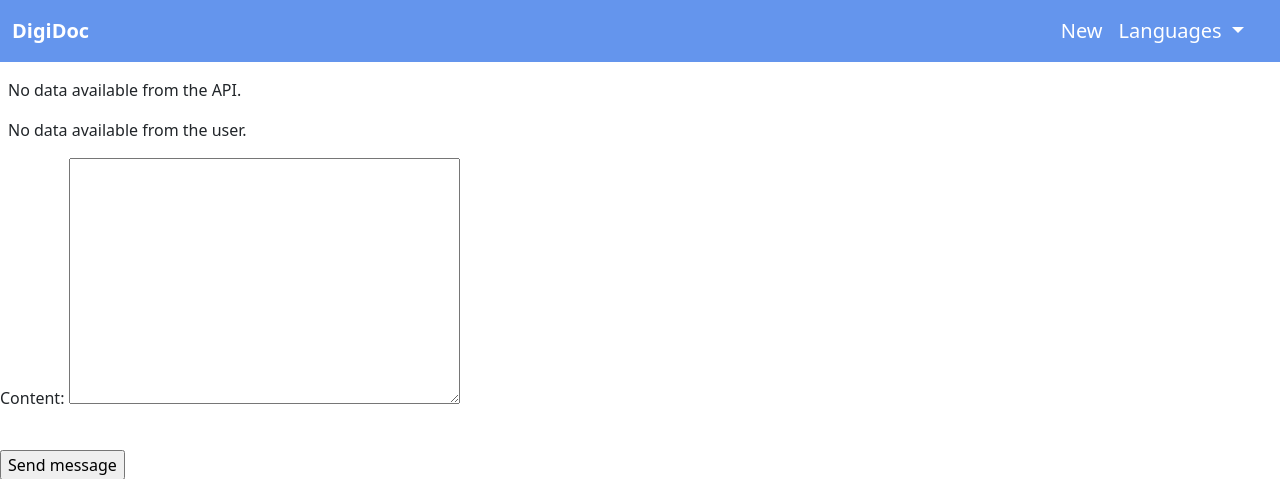
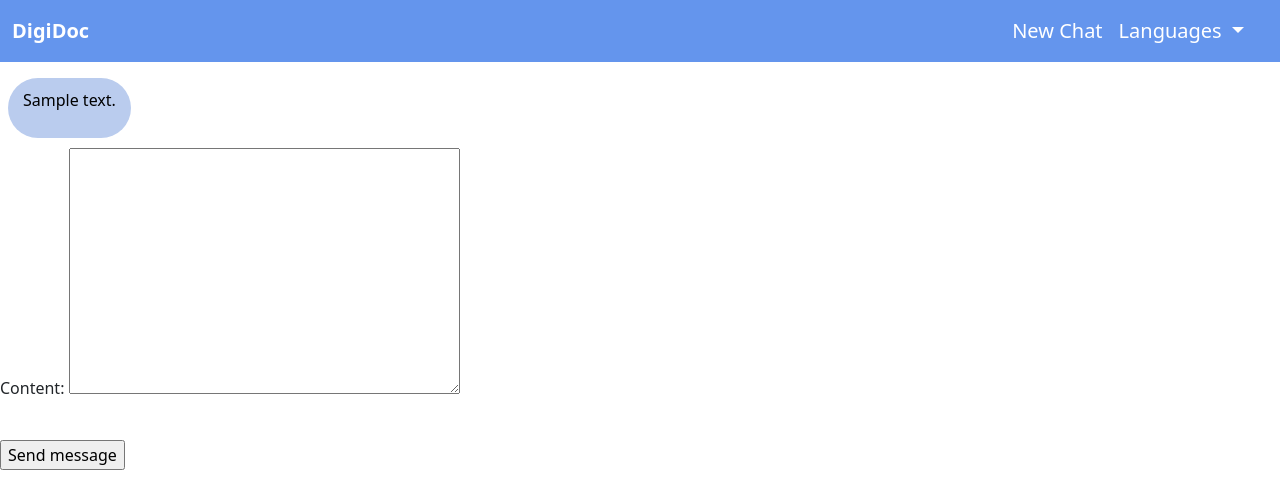
Before and after one commit to alex-enc/DigitalDoctor, a Django app: page /chat/ in a window 1280 px wide. Shown: the top 479 px of the page. Run offline with Django 4.2, Linux system fonts and the light colour scheme; tables that the repository leaves empty hold one stand-in row (values such as "Sample post"); parts of the project's set-up code (start-up, migrations or seed data) failed here and were passed over.

Commit message:
Get user input to display on screen, delete message db after every new session is created

```diff
--- a/digidoc/templates/chat.html
+++ b/digidoc/templates/chat.html
@@ -19,7 +19,7 @@
                 </ul>
                 <ul class="navbar-nav ml-auto">
                     <li class="nav-item menu-item">
-                        <a class="nav-link active" aria-current="page" href="#">New</a>
+                        <a href="{% url 'new_chat' %}" class="nav-link active" aria-current="page" href="#">New Chat</a>
                     </li>
                     <li class="nav-item dropdown menu-item">
                         <a class="nav-link active dropdown-toggle" href="#" role="button" data-bs-toggle="dropdown" aria-expanded="false">
@@ -59,28 +59,32 @@
     <div class="mt-3 ms-2">
         {% if messages %}
             {% for message in messages %}
-                <div class="api-message-bubble d-inline-block">
-                    <p>{{ message.text }}</p>
-                </div>
-                <br>
+                {% if message.sender == "DigiDoc" %}
+                    <div class="api-message-bubble d-inline-block">
+                        <p>{{ message.content }}</p>
+                    </div>
+                    <br>
+                {% else %}
+                    <div class="user-message-bubble d-inline-block">
+                        <p>{{ message.content }}</p>
+                    </div>
+                    <br>
+                {% endif %}
             {% endfor %}
         {% else %}
-            <p>No data available from the API.</p>
+            <p>No data available from the digiDoc or user.</p>
         {% endif %}
-        {% if user_message %}
-            {% for message in user_message %}
-                <div class="user-message-bubble d-inline-block">
-                    <p>{{ message.text }}</p>
-                </div>
-                <br>
-            {% endfor %}
-        {% else %}
-            <p>No data available from the user.</p>
-    {% endif %}
+
     </div>
 
     {% csrf_token %}
-
+    <form action="{% url 'chat'%}" method="post">
+        {% csrf_token %}
+        <!-- generates sign up form object from forms.py -->
+        {{ form.as_p }}
+        <br />
+        <input type="submit" value="Send message">
+    </form>
     <div class="container fixed-bottom mb-3 input-box">
         <div class="row mb-3">
             <div class="col-11">
@@ -96,14 +100,8 @@
             </div>
         </div>
     </div>
-    <form action="{% url 'send_message'%}" method="post">
-        {% csrf_token %}
-        <!-- generates sign up form object from forms.py -->
-        {{ form.as_p }}
-        <br />
-        <input type="submit" value="Send message">
-    </form>
-    <script>
+
+    <!-- <script>
         document.getElementById('message-form').addEventListener('submit', function(event) {
             event.preventDefault();
 
@@ -127,7 +125,7 @@
                 console.error('Error:', error);
             });
         });
-    </script>
+    </script> -->
 
     <script src="https://cdn.jsdelivr.net/npm/@popperjs/core@2.11.8/dist/umd/popper.min.js" integrity="sha384-I7E8VVD/ismYTF4hNIPjVp/Zjvgyol6VFvRkX/vR+Vc4jQkC+hVqc2pM8ODewa9r" crossorigin="anonymous"></script>
     <script src="https://cdn.jsdelivr.net/npm/bootstrap@5.3.2/dist/js/bootstrap.min.js" integrity="sha384-BBtl+eGJRgqQAUMxJ7pMwbEyER4l1g+O15P+16Ep7Q9Q+zqX6gSbd85u4mG4QzX+" crossorigin="anonymous"></script>
--- a/digidoc/templates/home.html
+++ b/digidoc/templates/home.html
@@ -19,7 +19,7 @@
                 </ul>
                 <ul class="navbar-nav ml-auto">
                     <li class="nav-item menu-item">
-                        <a class="nav-link active" aria-current="page" href="#">New</a>
+                        <a href="{% url 'new_chat' %}" class="nav-link active" aria-current="page" href="#">New Chat</a>
                     </li>
                     <li class="nav-item dropdown menu-item">
                         <a class="nav-link active dropdown-toggle" href="#" role="button" data-bs-toggle="dropdown" aria-expanded="false">
@@ -64,7 +64,7 @@
                             <h1 class="logo card-title mb-3"><strong>DigiDoc</strong></h1>
                         </div>
                         <div class="mb-3" style="text-align: center; align-items: center; justify-content: center;">
-                            <a href="{% url 'chat' %}" class="btn btn-outline-primary start">Start</a>
+                            <a href="{% url 'new_chat' %}" class="btn btn-outline-primary start">Start</a>
                         </div>
                     </div>
                 </div>
--- a/digidoc/views/chat_view.py
+++ b/digidoc/views/chat_view.py
@@ -40,6 +40,7 @@ class Chat():
             "x-api-key": "2jqSPFo7ki5faZtPG66ys5BgNpMnNX5vaKFj1MlL"
         }
         self.response = None
+        self.formatted_input = None
 
     def get_authorization(self):
         auth_key = APIAuthenticate()
@@ -58,18 +59,20 @@ class Chat():
     def get_response_data(self):
         return self.response.json()
 
+    def set_formatted_input(self):
+        self.formatted_input =  {
+                "answer": {
+                    "type": "entry",
+                    "name": (user_message.content).text,
+                    "gender": "male",
+                    "year_of_birth": 1978,
+                    "initial_symptom": "shaking",
+                    "other": true
+                }
+            }
 
-response_data = Chat()
-print(response_data.get_headers())
-response_data.set_response()
-status = response_data.get_response_status()
-print("Status: " + str(status))
-api_data = response_data.get_response_data()
-messages = api_data.get('question', {}).get('messages' , [])
-if status == 200:
-    print(api_data)
-else:
-    print(status)
+
+
 # print("Authorization: " + response_data.get_authorization())
 
 
@@ -95,39 +98,56 @@ else:
 #         return render(request, 'chat.html', {'messages': messages})
 
 def chat(request):
-    form = SendMessageForm()
     if request.method == 'GET':
+        form = SendMessageForm()
         print("GET")
-        user_messages = Message.objects.all()
-        return render(request, 'chat.html', {'messages': messages, 'form': form})
+        all_messages = Message.objects.all()
+        return render(request, 'chat.html', {'messages': all_messages, 'form': form})
     elif request.method == 'POST':
         print("POST")
-        sender = request.POST.get('sender')
-        content = request.POST.get('content')
-        user_message = Message.objects.create(sender=sender, content=content)
-        return render(request, 'chat.html', {'user_message': user_message, 'form': form})
+        form = SendMessageForm(request.POST)
+        if form.is_valid():
+            # message = form.cleaned_data.get('content')
+            sender = "You"
+            content = request.POST.get('content')
+            timestamp = request.POST.get('timestamp')
+            # print("message: " + str(message))
+            print("sender: " + str(sender))
+            print("content: " + str(content))
+            print("timestamp: " + str(timestamp))
+        user_message = Message(sender=sender, content=content, timestamp=timestamp)
+        user_message.full_clean()
+        user_message.save()
+        all_user_messages = Message.objects.all()
+        form = SendMessageForm()
+        return render(request, 'chat.html', {'messages': all_user_messages, 'form': form})
     return redirect('chat')
 
-def send_message(request):
-    print("send message")
-    if request.method == 'POST':
-        if request.user.is_authenticated:
-            current_user = "You"
-            form = SendMessageForm(request.POST)
-            if form.is_valid():
-                text = form.cleaned_data.get('text')
-                message = Message.objects.create(author=current_user, text=text)
-                return redirect('chat')
-            else:
-                return render(request, 'chat.html', {'messages':messages, 'form': form})
-        else:
-            return redirect('home')
+
+
+
+def new_chat(request):
+    Message.objects.all().delete()
+    response_data = Chat()
+    print(response_data.get_headers())
+    response_data.set_response()
+    status = response_data.get_response_status()
+    print("Status: " + str(status))
+    api_data = response_data.get_response_data()
+    messages = []
+    messages.append(api_data.get('question', {}).get('messages' , []))
+    text_content = [msg['text'] for sublist in messages for msg in sublist if msg.get('type') == 'text']
+    print(text_content)
+    for message in text_content:
+            digiDoc_message = Message(sender="DigiDoc", content=message, timestamp=None)
+            digiDoc_message.full_clean()
+            digiDoc_message.save()
+    if status == 200:
+        print(api_data)
     else:
-        return HttpResponseForbidden()
-# def send_message(request):
-#     print("send_message")
-#     if request.method == 'POST':
-#         sender = request.POST.get('sender')
-#         content = request.POST.get('content')
-#         Message.objects.create(sender=sender, content=content)
-#     return redirect('chat')
+        print(status)
+    if request.method == 'GET':
+        form = SendMessageForm()
+        print("GET")
+        all_messages = Message.objects.all()
+        return render(request, 'chat.html', {'messages': all_messages, 'form': form})
--- a/digitalDoctor/urls.py
+++ b/digitalDoctor/urls.py
@@ -21,5 +21,5 @@ urlpatterns = [
     path('admin/', admin.site.urls),
     path('', home_view.home, name='home'),
     path('chat/', chat_view.chat, name='chat'),
-    path('send_message/', chat_view.send_message, name='send_message')
+    path('new_chat/', chat_view.new_chat, name='new_chat')
 ]
```
Also changed, not shown: digidoc/forms.py (added, +12 -0 lines), digidoc/tests/views/test_chat_view.py (+7 -1 lines).
